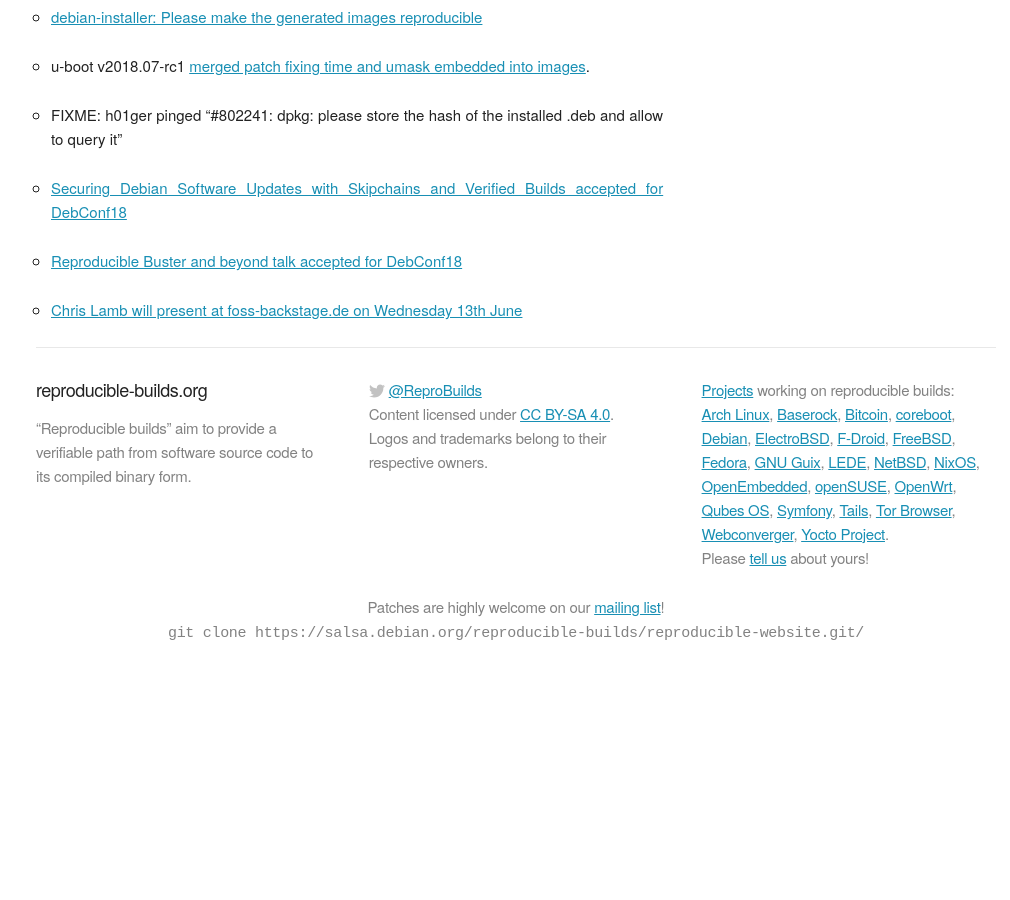
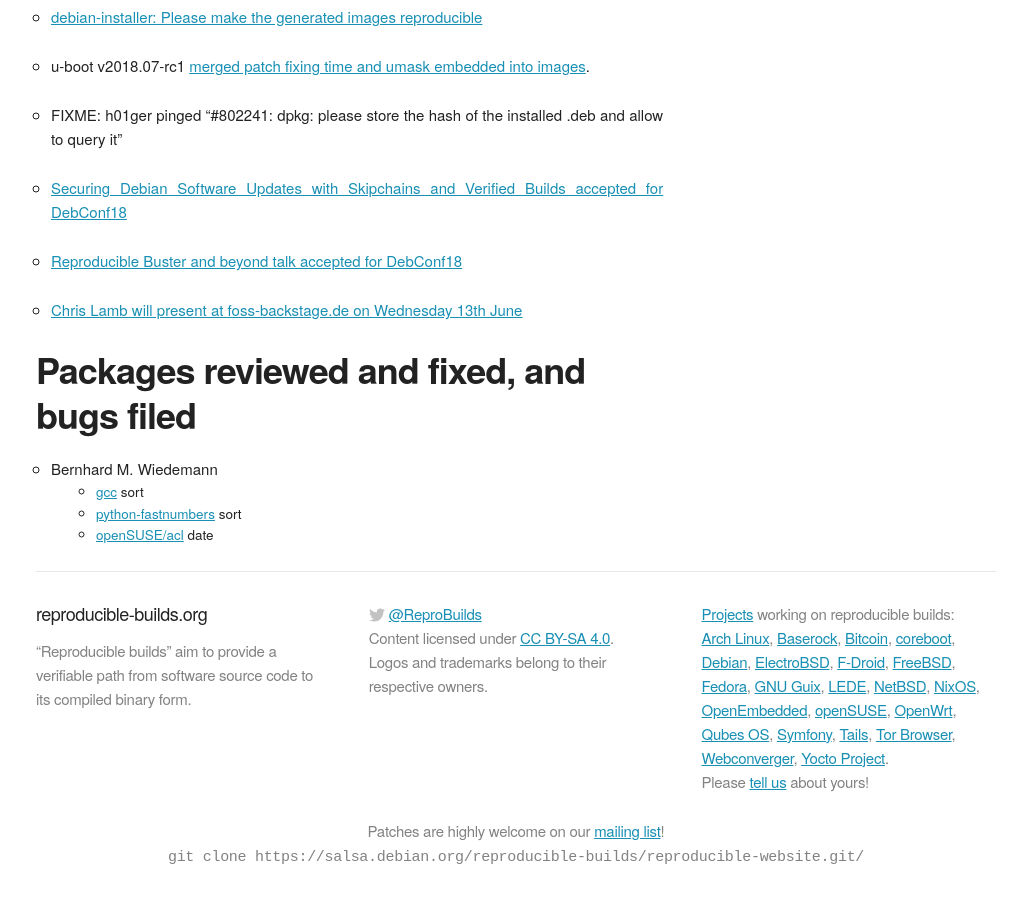
Before and after one commit to prototypefund/reproducible-website, a Jekyll site: the page built from _blog/posts/163.md, in a window 1280 px wide and 900 px high, scrolled down 694 px. Shown: the whole window, without its empty margins (124-1134 px from the left). Built offline with Jekyll 4.4.1, drawn with Linux system fonts in a browser that asks for light colours; some web fonts are replaced; before the commit the page ends 1370 px from its top, so only the background shows below that.

Commit message:
163: +3 patches

```diff
--- a/_blog/posts/163.md
+++ b/_blog/posts/163.md
@@ -22,3 +22,11 @@
 * [Reproducible Buster and beyond talk accepted for DebConf18](https://debconf18.debconf.org/talks/80-reproducible-buster-and-beyond/)
 
 * [Chris Lamb will present at foss-backstage.de on Wednesday 13th June](https://foss-backstage.de/session/think-youre-not-target-tale-3-developers)
+
+Packages reviewed and fixed, and bugs filed
+-------------------------------------------
+
+* Bernhard M. Wiedemann
+  * [gcc](https://gcc.gnu.org/ml/gcc-patches/2018-06/msg00516.html) sort
+  * [python-fastnumbers](https://github.com/SethMMorton/fastnumbers/pull/12) sort
+  * [openSUSE/acl](https://bugzilla.opensuse.org/show_bug.cgi?id=1095795) date
```
